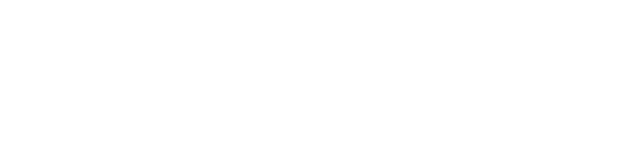
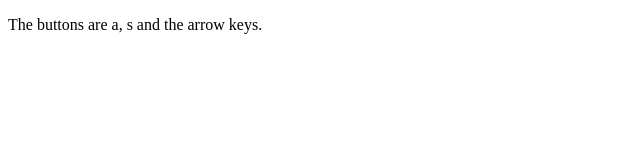
Before and after one commit to ibebrett/zigzag, a plain HTML site: page index.html in a window 1280 px wide. Shown: the whole page, without its empty margins (0-640 px from the left). Drawn offline with Linux system fonts and the light colour scheme.

Commit message:
adding some docs

```diff
--- a/index.html
+++ b/index.html
@@ -5,6 +5,7 @@
     <title>ZigZag</title>
   </head>
   <body>
+    <p>The buttons are a, s and the arrow keys.</p>
     <canvas id="canvas" width="512" height="512"></canvas>
     <script>
       const newInputState = () => ({
```
